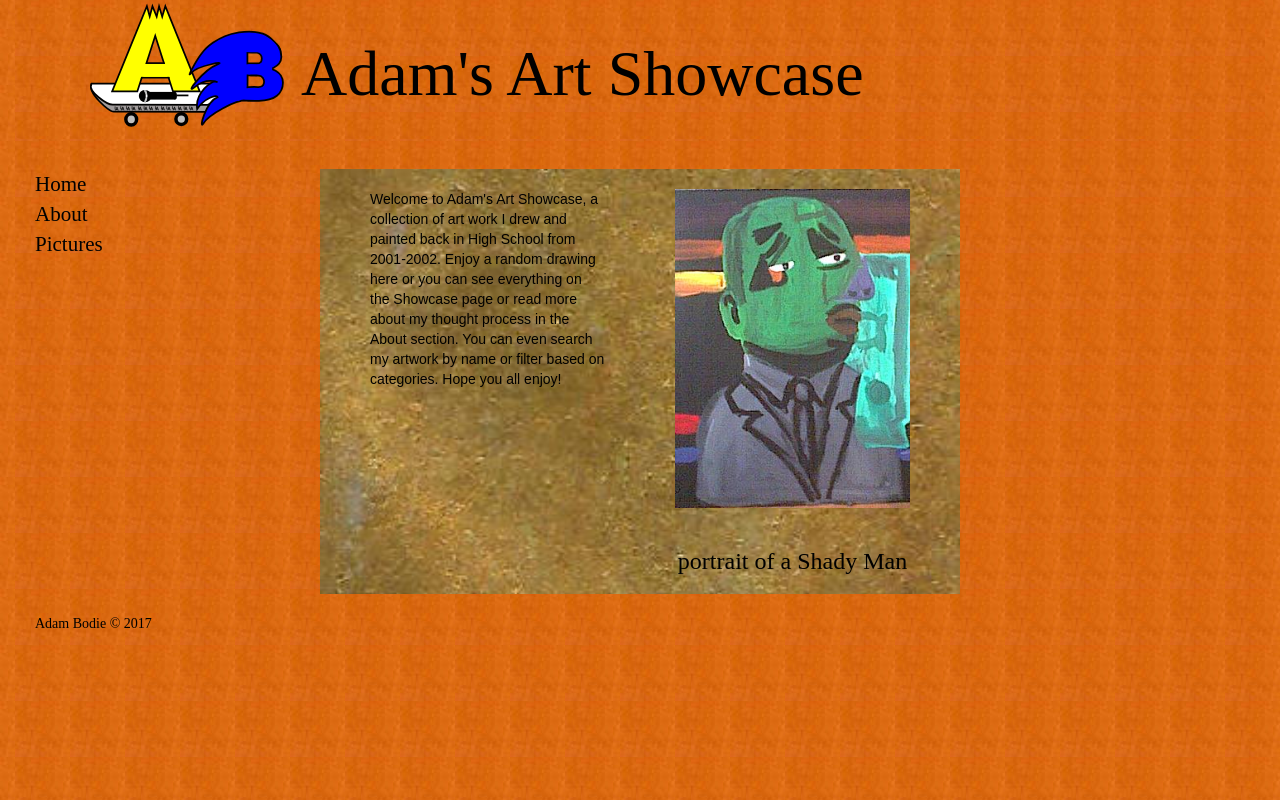
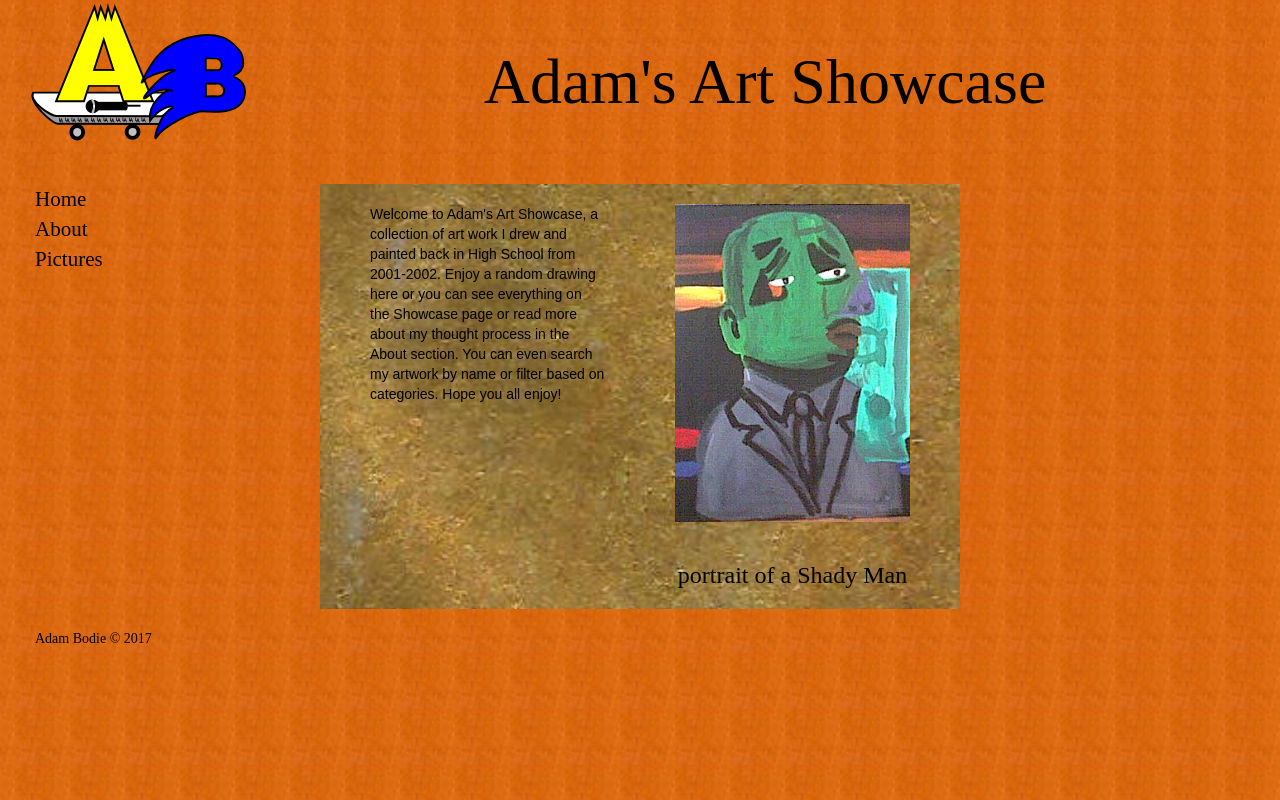
Before and after one commit to adambodie/art-showcase, a React (Create React App) app: page / in a window 1280 px wide. Built offline with nearby package versions, Linux system fonts and the light colour scheme; a web font is replaced by a local one.

Commit message:
Updated styles

```diff
--- a/src/css/main.css
+++ b/src/css/main.css
@@ -22,11 +22,12 @@ h1 {
 	align-items: center;
 	justify-content: space-between;
 	background-image: url("../img/background3.jpg");
-	padding: 0;
+	padding: 0!important;
 }
 
 .jumbotron h1 {
 	font-size: 1.25em;
+	text-align: center;
 }
 
 .logo {
@@ -44,9 +45,6 @@ footer {
 
 
 
-
-
-
 #index {
 	background-image: url("../img/background2.jpg");
 	background-position: center;
@@ -54,15 +52,8 @@ footer {
 
 }
 
-
-.jumbotron {
-
-
-}
-
 #intro {
 	padding: 20px;
-	color: black;
 }
 #menu {
 	display: inline-block;
```
